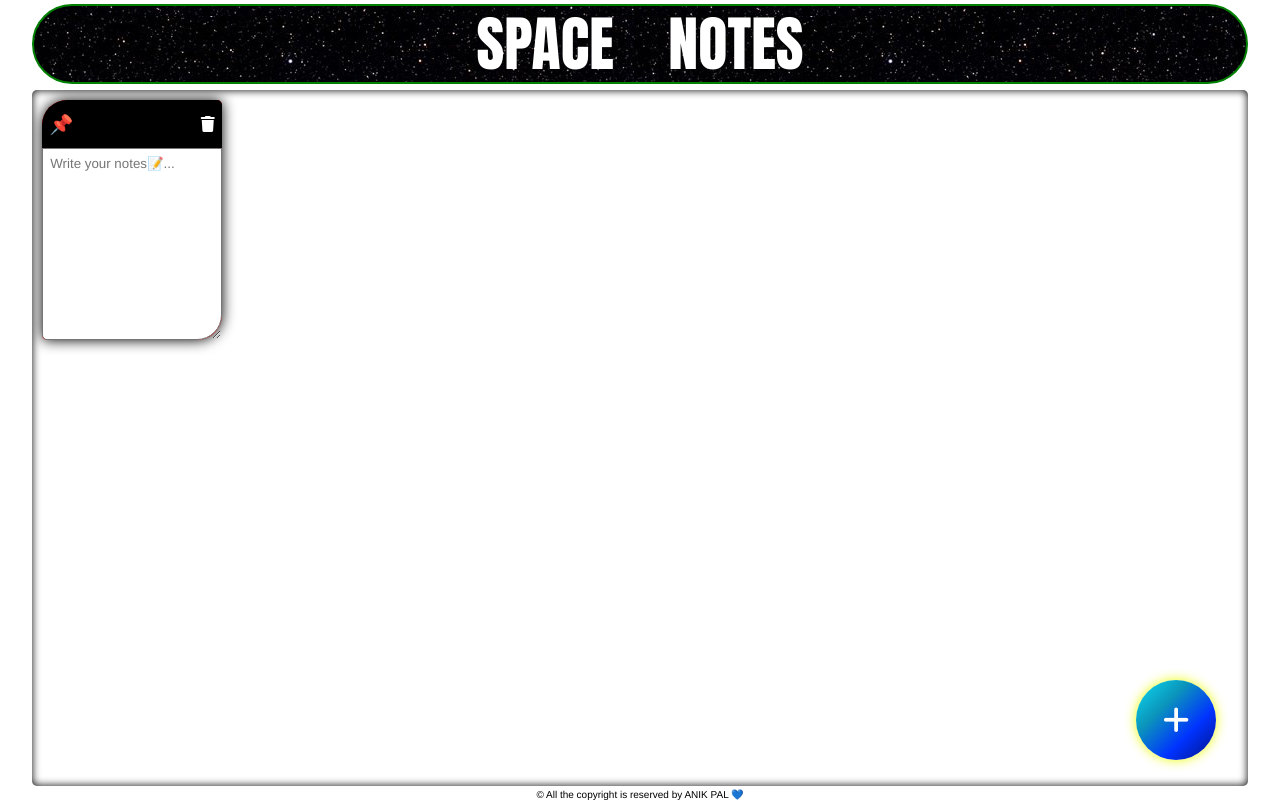
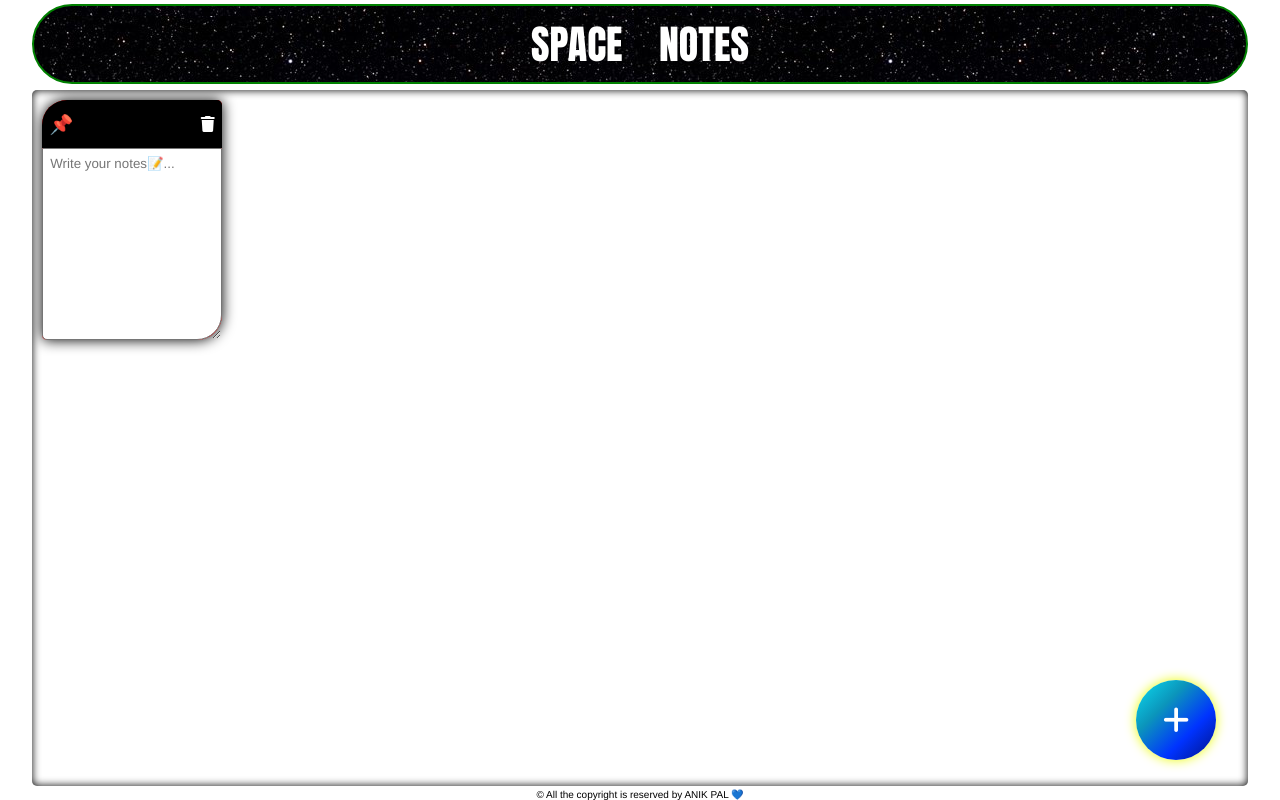
Before and after one commit to the-anik-2004/Space-Notes, a plain HTML site: page index.html in a window 1280 px wide. Drawn offline with Linux system fonts and the light colour scheme.

Commit message:
Update style.css

```diff
--- a/style.css
+++ b/style.css
@@ -162,7 +162,7 @@ h4{
     h4{  margin:10%;
         font-family:Impact, Haettenschweiler, 'Arial Narrow Bold', sans-serif;
         letter-spacing: 1 px;
-        font-size: 60px;}
+        font-size: 250%;}
     .upper-nav{
 
         height: 10vh;
```
